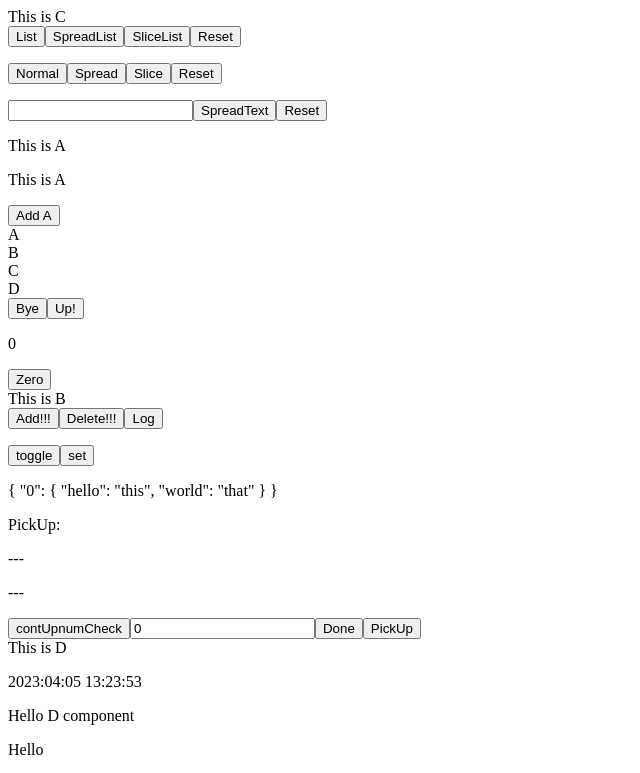
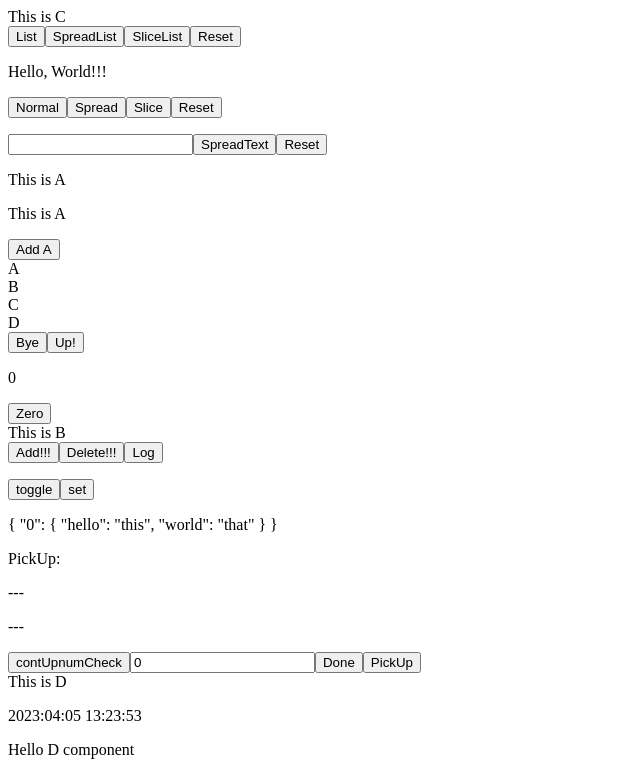
Before and after one commit to koyamal/pra_vue3, a Vue app in the folder vuePractive/: page / in a window 1280 px wide. Shown: the top 773 px of the page, without its empty margins (0-640 px from the left). Built offline with nearby package versions, Linux system fonts and the light colour scheme.

Commit message:
Use v-if

```diff
--- a/vuePractive/src/components/atom/C.vue
+++ b/vuePractive/src/components/atom/C.vue
@@ -83,6 +83,7 @@
   <button @click="editSliceNumberList">SliceList</button>
   <button @click="reset">Reset</button>
   <p>
+    <p v-if="true">Hello, World!!!</p>
     <button @click="editNomal">Normal</button>
     <button @click="editSpreadNomal">Spread</button>
     <button @click="editSliceNomal">Slice</button>
```
